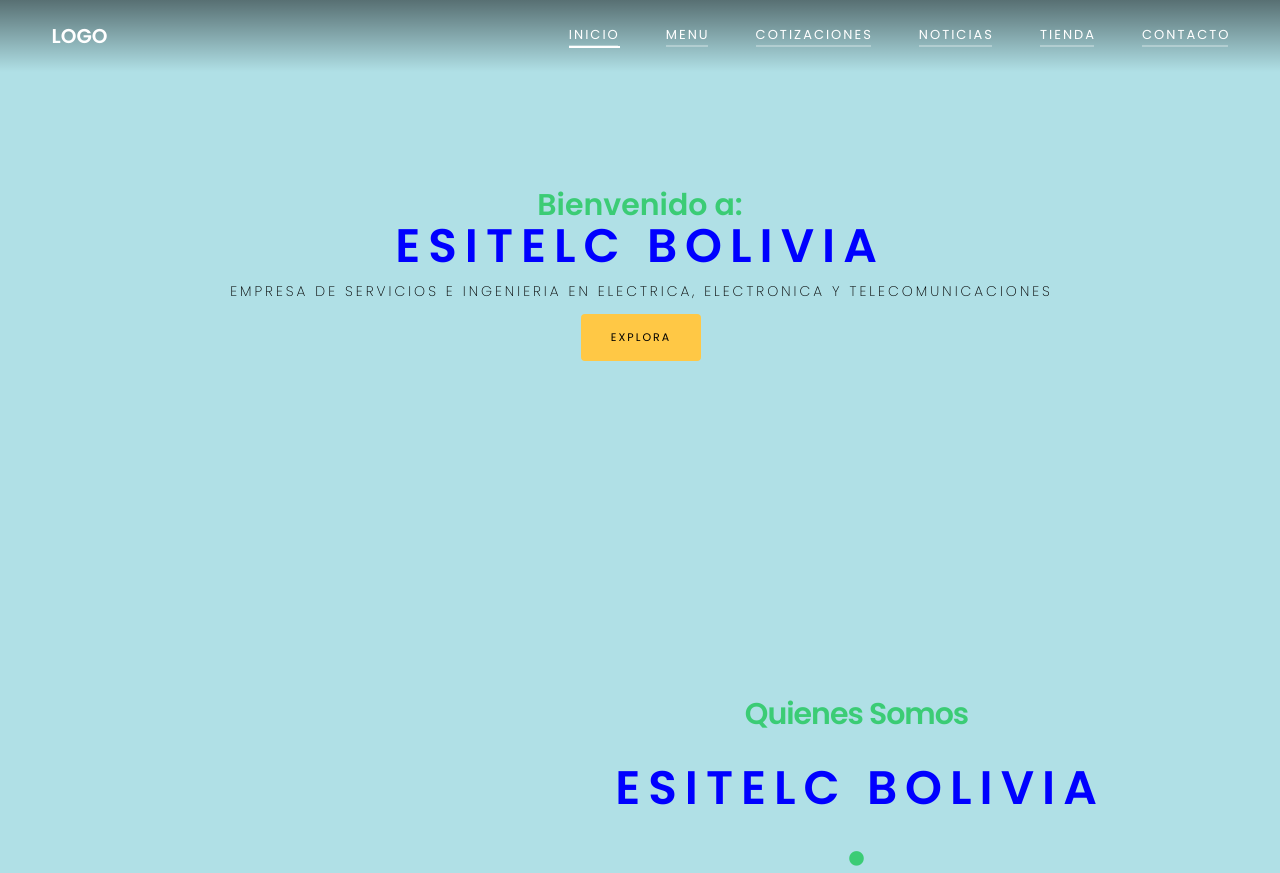
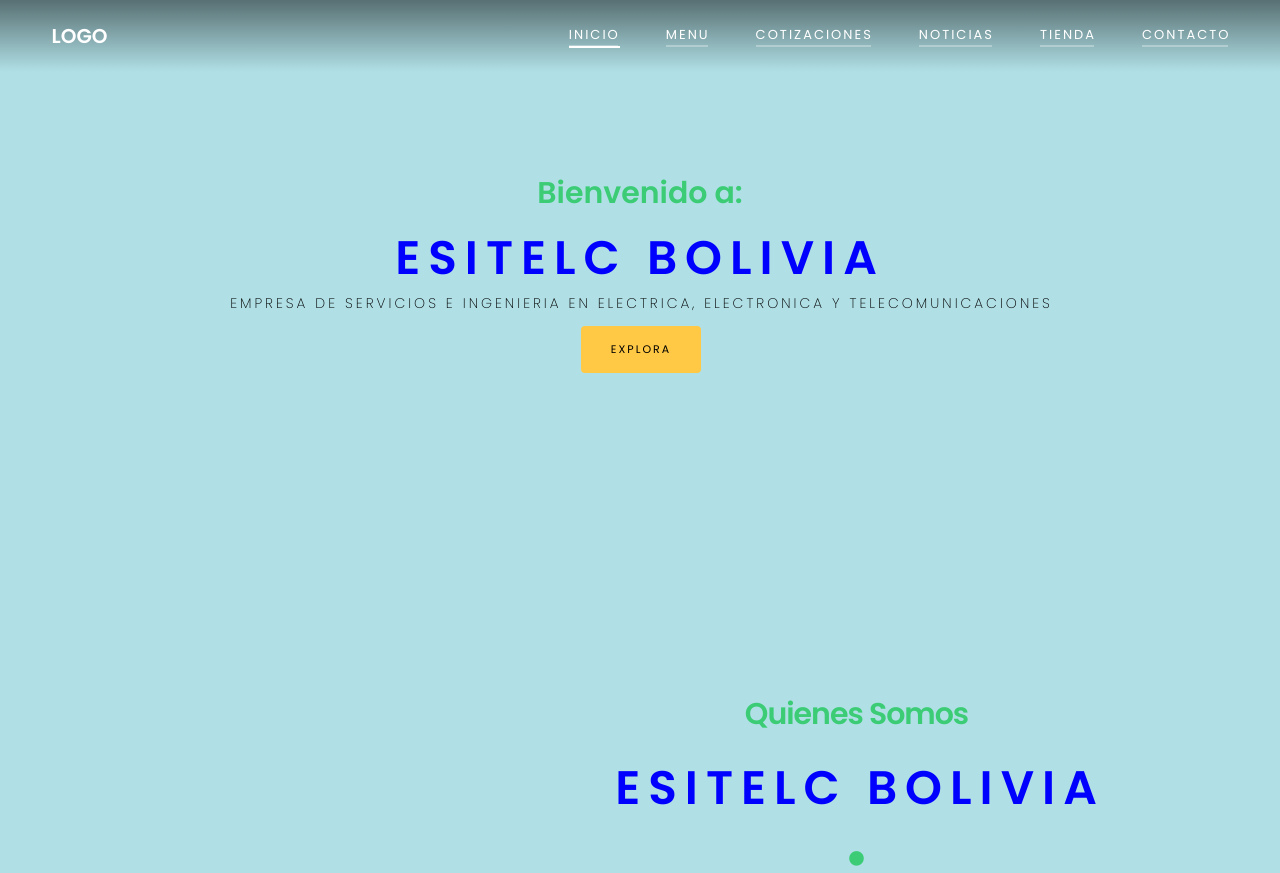
Before and after one commit to calcinas2/EsitelcBolivia, a plain HTML site: page index.html in a window 1280 px wide. Shown: the top 873 px of the page. Drawn offline with Linux system fonts and the light colour scheme.

Commit message:
Add files via upload

```diff
--- a/index.html
+++ b/index.html
@@ -46,7 +46,7 @@
     <section class="hero" id="hero">
         <div class="container">
             <h2 class="h2-sub">
-                <span class="fil">B</span>ienvenido a:
+                <span class="fil">B</span>ienvenido a: <br><br><br>
             </h2>
             <h1 class="head">ESITELC BOLIVIA</h1>
             <div class="he-des">
```
